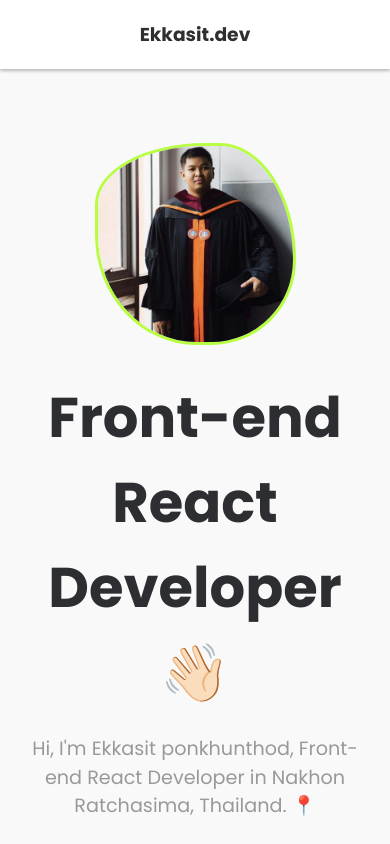
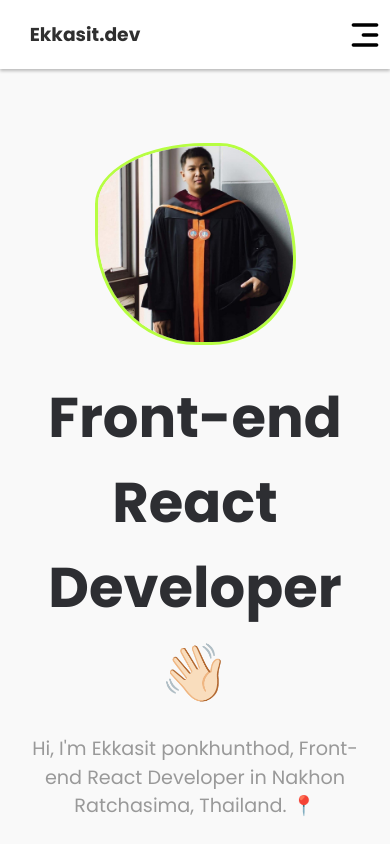
Before and after one commit to ekkasitProject/resume, a React (Vite) app: page / in a window 390 px wide. Shown: the top 844 px of the page. Built offline with nearby package versions, Linux system fonts and the light colour scheme.

Commit message:
add navber burger-menu

```diff
--- a/src/components/Introduce/Introduce.module.css
+++ b/src/components/Introduce/Introduce.module.css
@@ -100,7 +100,7 @@
 
 @media (max-width: 768px) {
   .content {
-    margin: 15em 0 5em 0;
+    margin: 15rem 0 5em 0;
     flex-direction: column-reverse;
   }
   .text {
--- a/src/components/Navbar/Navbar.jsx
+++ b/src/components/Navbar/Navbar.jsx
@@ -1,11 +1,25 @@
-import React from 'react';
+import React, { useState } from 'react';
 import { Link } from 'react-scroll';
 import classes from './Navbar.module.css';
+import { CgMenuRightAlt } from 'react-icons/cg';
+
 const Navbar = () => {
+  const [isOpen, setIsOpen] = useState(false);
+
   return (
     <nav className={classes.navbar}>
       <h3 className={classes.logo}>Ekkasit.dev</h3>
-      <ul>
+
+      <button
+        className={`${classes.burger} ${isOpen ? classes.open : ''}`}
+        onClick={() => setIsOpen(!isOpen)}
+      >
+        <CgMenuRightAlt
+          className={`${classes.menuIcon} ${isOpen ? classes.open : ''}`}
+        />
+      </button>
+
+      <ul className={`${classes.sidebar} ${isOpen ? classes.active : ''}`}>
         <li>
           <Link
             spy={true}
@@ -13,6 +27,7 @@ const Navbar = () => {
             offset={-100}
             duration={1000}
             to="hero"
+            onClick={() => setIsOpen(false)}
           >
             Home
           </Link>
@@ -24,6 +39,7 @@ const Navbar = () => {
             offset={-100}
             duration={1000}
             to="about"
+            onClick={() => setIsOpen(false)}
           >
             About
           </Link>
@@ -35,6 +51,7 @@ const Navbar = () => {
             offset={-100}
             duration={1000}
             to="project"
+            onClick={() => setIsOpen(false)}
           >
             Projects
           </Link>
@@ -46,6 +63,7 @@ const Navbar = () => {
             offset={50}
             duration={1000}
             to="contact"
+            onClick={() => setIsOpen(false)}
           >
             Contact
           </Link>
--- a/src/components/Navbar/Navbar.module.css
+++ b/src/components/Navbar/Navbar.module.css
@@ -1,6 +1,7 @@
 .logo {
   color: rgb(47, 47, 47);
 }
+
 .navbar {
   display: flex;
   align-items: center;
@@ -14,16 +15,20 @@
   top: 0;
   z-index: 999;
 }
-
+.menuIcon {
+  display: none;
+}
 .navbar ul {
   display: flex;
   width: 150px;
   padding-right: 17rem;
   list-style-type: none;
 }
+
 .navbar li {
   padding-left: 20px;
 }
+
 .navbar li a {
   text-decoration: none;
   color: rgb(47, 47, 47);
@@ -31,6 +36,7 @@
   font-weight: bold;
   cursor: pointer;
 }
+
 .navbar li a:hover {
   color: rgb(17, 165, 178);
   transition: all 0.2s;
@@ -44,8 +50,68 @@
     align-items: center;
     justify-content: center;
   }
+  .logo {
+    position: relative;
+    top: 0px;
+    right: 110px;
+  }
+  .navbar ul {
+    width: 100%;
+  }
+  .navbar li {
+    margin-bottom: 100px;
+  }
+  .menuIcon {
+    display: block;
+    width: 40px;
+    height: 40px;
+    position: absolute;
+    right: -15px;
+    top: -5px;
+  }
 
-  .navbar ul {
-    display: none;
+  .sidebar {
+    position: fixed;
+    top: 68px;
+    left: -200%;
+    width: 100%;
+    height: 100vh;
+    background-color: #fff;
+    display: flex;
+    flex-direction: column;
+    align-items: center;
+    justify-content: center;
+    transition: all 0.3s ease;
+  }
+
+  .sidebar.active {
+    left: 0;
+  }
+
+  .sidebar li {
+    opacity: 0;
+  }
+
+  .sidebar li a {
+    font-size: 24px;
+    font-weight: bold;
+    margin: 10px 0;
+    opacity: 1;
+    transition: all 0.3s ease;
+  }
+
+  .sidebar.active li {
+    opacity: 1;
+  }
+
+  .burger {
+    display: block;
+    position: absolute;
+    top: 20px;
+    right: 20px;
+    cursor: pointer;
+    background-color: transparent;
+    border: none;
+    z-index: 1;
   }
 }
```
